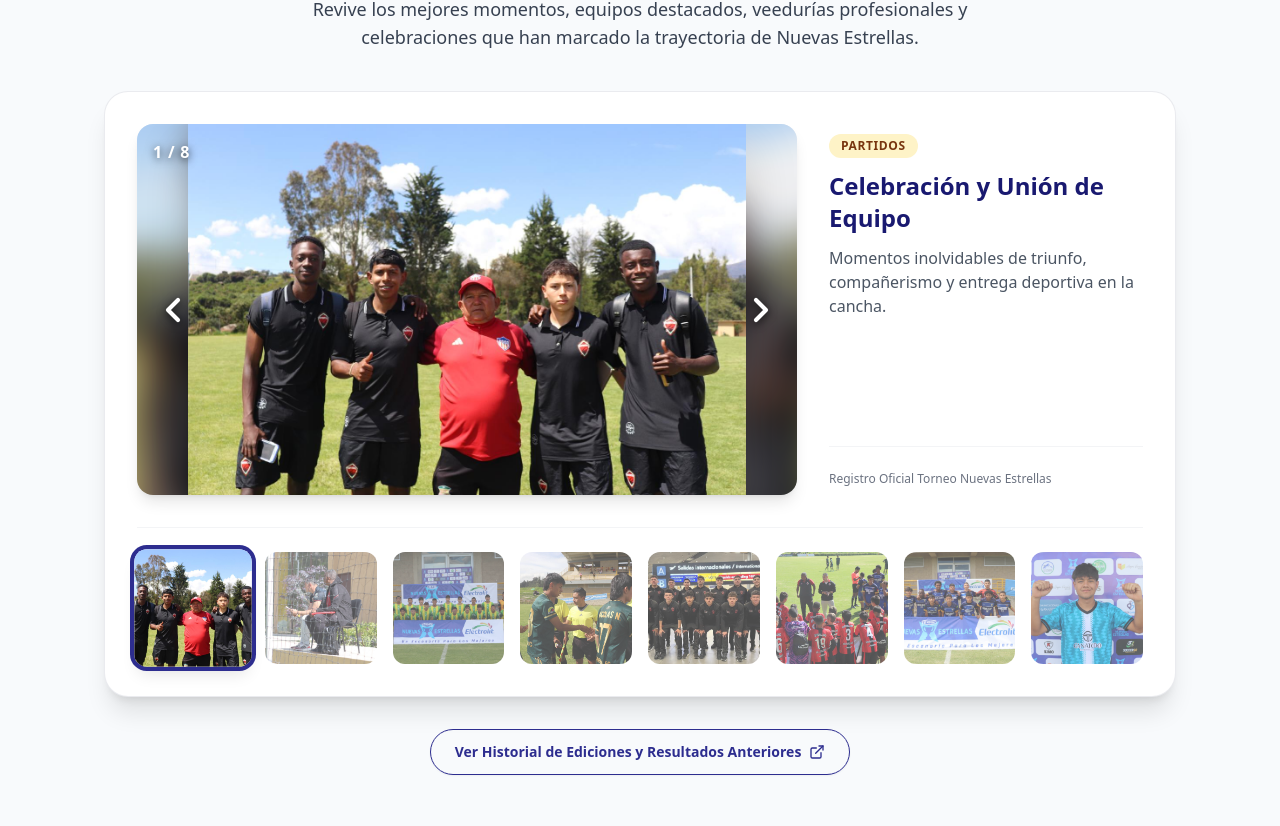
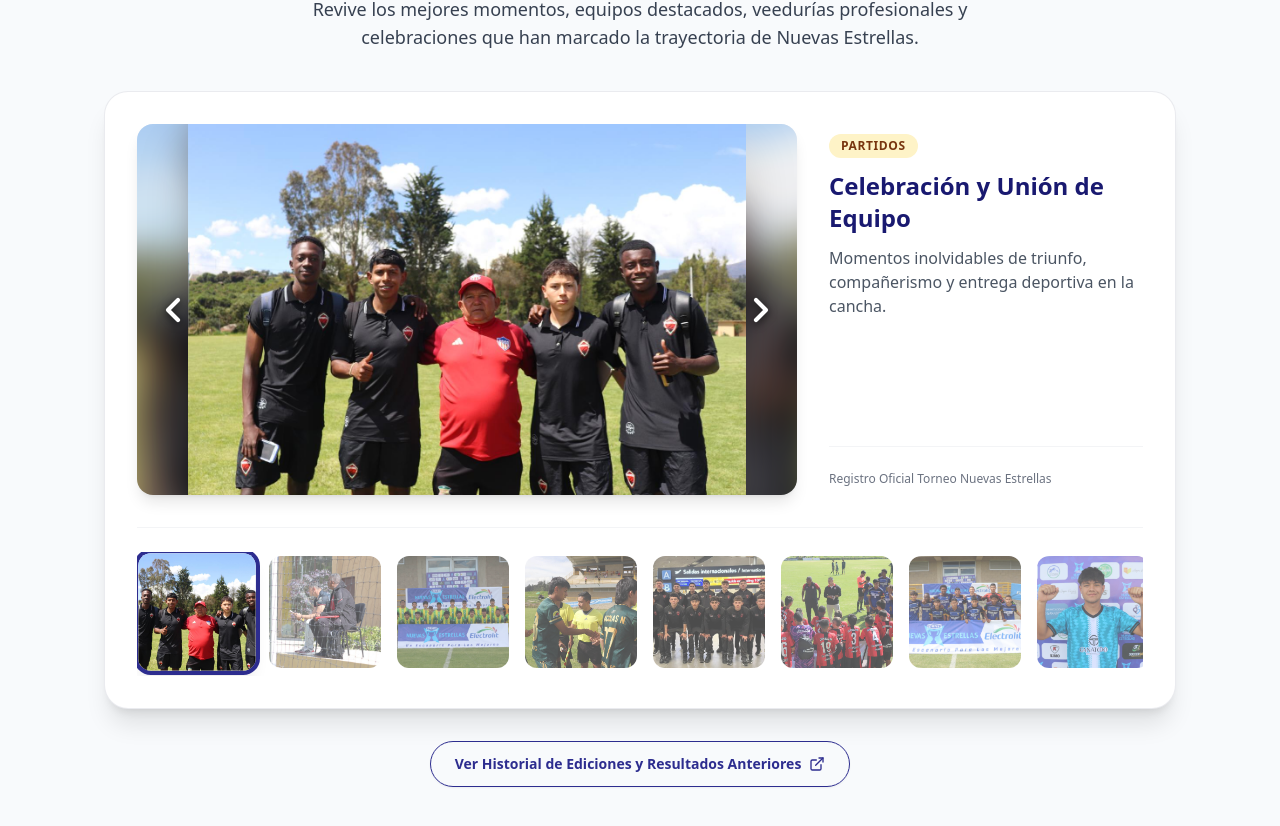
Before and after one commit to CesarGaviriaS/NuevasEstrellas2026, a Next.js app: page / in a window 1280 px wide. Shown: the part 2090-2916 px from the top of the page. Built offline with nearby package versions, Linux system fonts and the light colour scheme; no server answers.

Commit message:
feat: eliminar contador de fotos y hacer fila de miniaturas horizontalmente desplazable y escalable

```diff
--- a/src/components/v2/GaleriaV2.tsx
+++ b/src/components/v2/GaleriaV2.tsx
@@ -1,6 +1,6 @@
 'use client';
 
-import { useState } from 'react';
+import { useState, useRef, useEffect } from 'react';
 import Image from 'next/image';
 import Link from 'next/link';
 import { Camera, ExternalLink, ChevronLeft, ChevronRight, Award, Trophy } from 'lucide-react';
@@ -74,6 +74,7 @@ const galleryPhotos = [
 
 export default function GaleriaV2() {
     const [currentIndex, setCurrentIndex] = useState(0);
+    const thumbnailRefs = useRef<(HTMLButtonElement | null)[]>([]);
 
     const activePhoto = galleryPhotos[currentIndex];
 
@@ -84,6 +85,14 @@ export default function GaleriaV2() {
     const handleNext = () => {
         setCurrentIndex((prev) => (prev === galleryPhotos.length - 1 ? 0 : prev + 1));
     };
+
+    useEffect(() => {
+        thumbnailRefs.current[currentIndex]?.scrollIntoView({
+            behavior: 'smooth',
+            block: 'nearest',
+            inline: 'center'
+        });
+    }, [currentIndex]);
 
     return (
         <section id="galeria" className="py-20 bg-[#f8fafc] border-t border-gray-100">
@@ -149,11 +158,6 @@ export default function GaleriaV2() {
                                         <ChevronRight className="w-8 h-8 sm:w-10 sm:h-10 stroke-[2.5]" />
                                     </button>
                                 </div>
-
-                                {/* Current photo counter */}
-                                <div className="absolute z-20 top-4 left-4 text-white font-bold text-sm sm:text-base tracking-wider drop-shadow-[0_2px_4px_rgba(0,0,0,0.8)]">
-                                    {currentIndex + 1} / {galleryPhotos.length}
-                                </div>
                             </div>
 
                             {/* Slide Figcaption */}
@@ -179,17 +183,18 @@ export default function GaleriaV2() {
                         </div>
                     </div>
 
-                    {/* Carousel Thumbnails Row */}
+                    {/* Carousel Thumbnails Row (Horizontally scrollable and scalable for any number of images) */}
                     <div className="mt-8 pt-6 border-t border-gray-100">
-                        <div className="grid grid-cols-4 sm:grid-cols-8 gap-3 sm:gap-4">
+                        <div className="flex gap-3 sm:gap-4 overflow-x-auto pb-2 pt-1 px-1 scroll-smooth focus:outline-none no-scrollbar">
                             {galleryPhotos.map((photo, index) => {
                                 const isActive = currentIndex === index;
                                 return (
                                     <button
                                         key={photo.id}
+                                        ref={(el) => { thumbnailRefs.current[index] = el; }}
                                         onClick={() => setCurrentIndex(index)}
                                         aria-label={`Ver diapositiva ${index + 1}: ${photo.title}`}
-                                        className={`group relative aspect-square rounded-xl overflow-hidden cursor-pointer transition-all duration-300 focus:outline-none ${
+                                        className={`group relative flex-shrink-0 w-20 h-20 sm:w-24 sm:h-24 md:w-28 md:h-28 rounded-xl overflow-hidden cursor-pointer transition-all duration-300 focus:outline-none ${
                                             isActive
                                                 ? 'ring-4 ring-primary shadow-lg scale-105 opacity-100'
                                                 : 'opacity-70 hover:opacity-100 hover:scale-102 hover:ring-2 hover:ring-primary/50'
```
